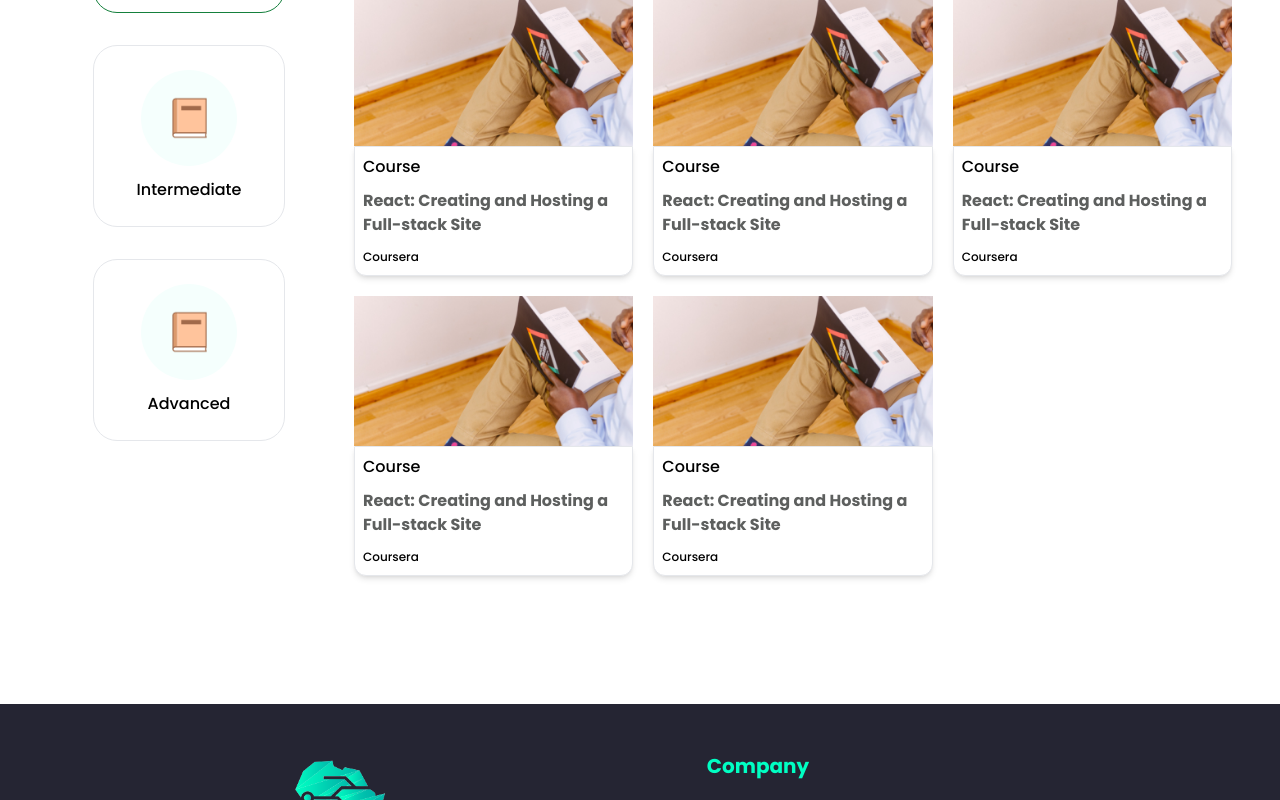
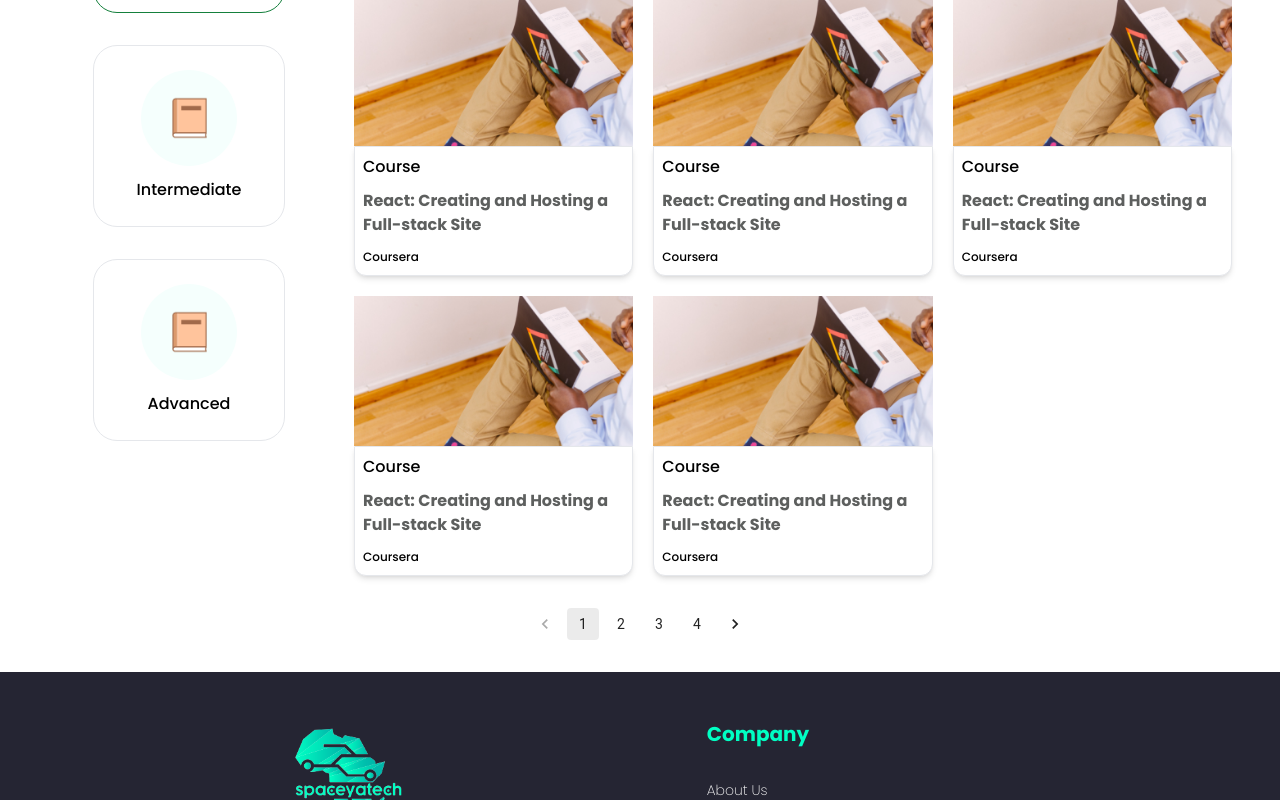
Before and after one commit to SpaceyaTech/SYT-Web-Redesign, a React (Vite) app: page /resources in a window 1280 px wide. Shown: the part 1246-2046 px from the top of the page. Built offline with nearby package versions, Linux system fonts and the light colour scheme; no server answers.

Commit message:
add paginator

```diff
--- a/package.json
+++ b/package.json
@@ -16,11 +16,14 @@
   },
   "dependencies": {
     "@emailjs/browser": "^3.11.0",
+    "@emotion/react": "^11.11.1",
+    "@emotion/styled": "^11.11.0",
     "@fortawesome/fontawesome-svg-core": "^6.4.0",
     "@fortawesome/free-solid-svg-icons": "^6.4.0",
     "@fortawesome/react-fontawesome": "^0.2.0",
     "@headlessui/react": "^1.7.15",
     "@hookform/resolvers": "^3.3.2",
+    "@mui/material": "^5.14.18",
     "@tanstack/react-query": "^4.35.3",
     "@tanstack/react-query-devtools": "^4.35.3",
     "axios": "^1.6.1",
--- a/src/APP/pages/resources2/Resources.jsx
+++ b/src/APP/pages/resources2/Resources.jsx
@@ -2,7 +2,7 @@ import { HeroSection, ResourcesSection } from "./sections";
 
 const Resources = () => {
   return (
-    <div className="px-4 md:px-10 md:py-32 pt-20 pb-6 flex flex-col gap-8">
+    <div className="px-4 md:px-10 md:pt-32 md:pb-8 pt-20 pb-6 flex flex-col gap-8">
       <HeroSection />
       <ResourcesSection />
     </div>
--- a/src/APP/pages/resources2/sections/ResourcesSection.jsx
+++ b/src/APP/pages/resources2/sections/ResourcesSection.jsx
@@ -1,4 +1,6 @@
 import React, { useState } from "react";
+import Pagination from "@mui/material/Pagination";
+import Stack from "@mui/material/Stack";
 
 import { courses, search } from "../../../../assets/images/resources-page";
 import ResourceCard from "./ResourceCard";
@@ -107,6 +109,12 @@ function ResourcesSection() {
               <ResourceCard />
             </div>
           </div>
+
+          <div className="">
+            <Stack spacing={2}>
+              <Pagination count={4} shape="rounded" />
+            </Stack>
+          </div>
         </div>
       </div>
     </>
```
